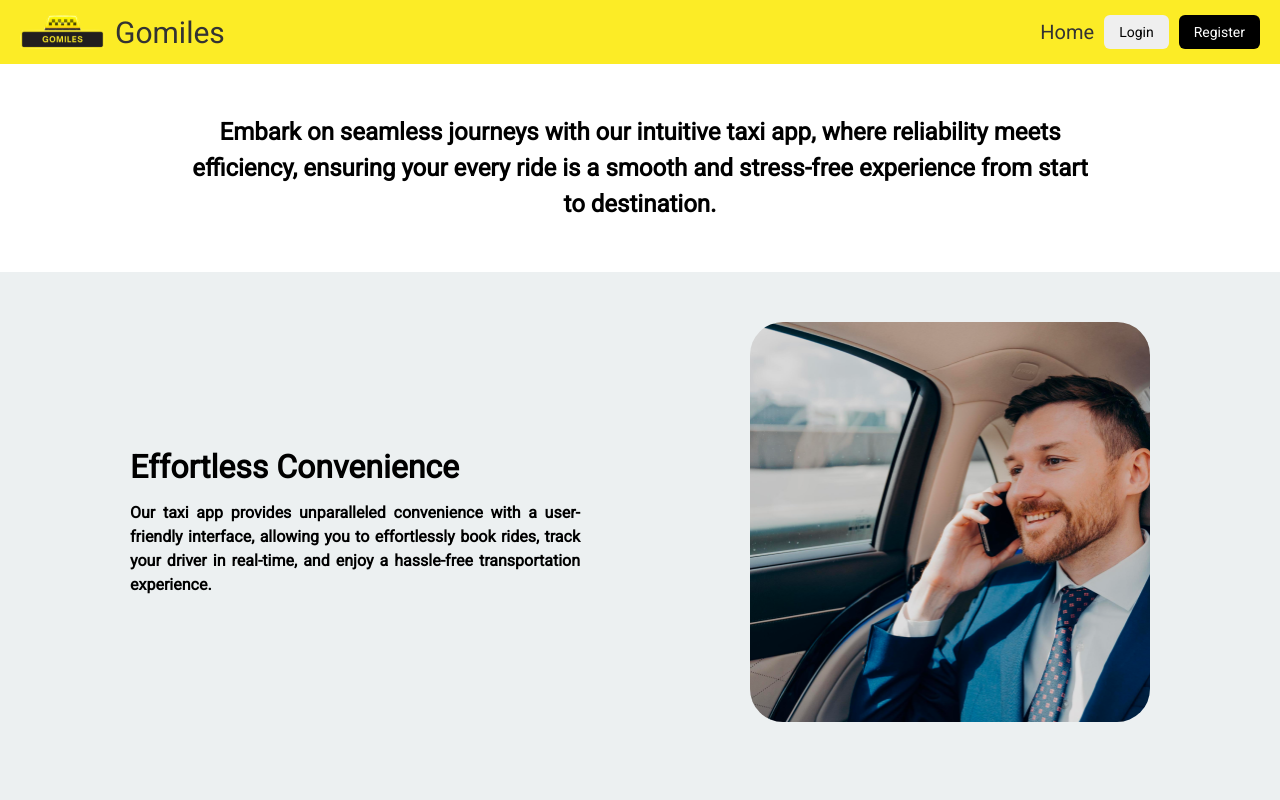
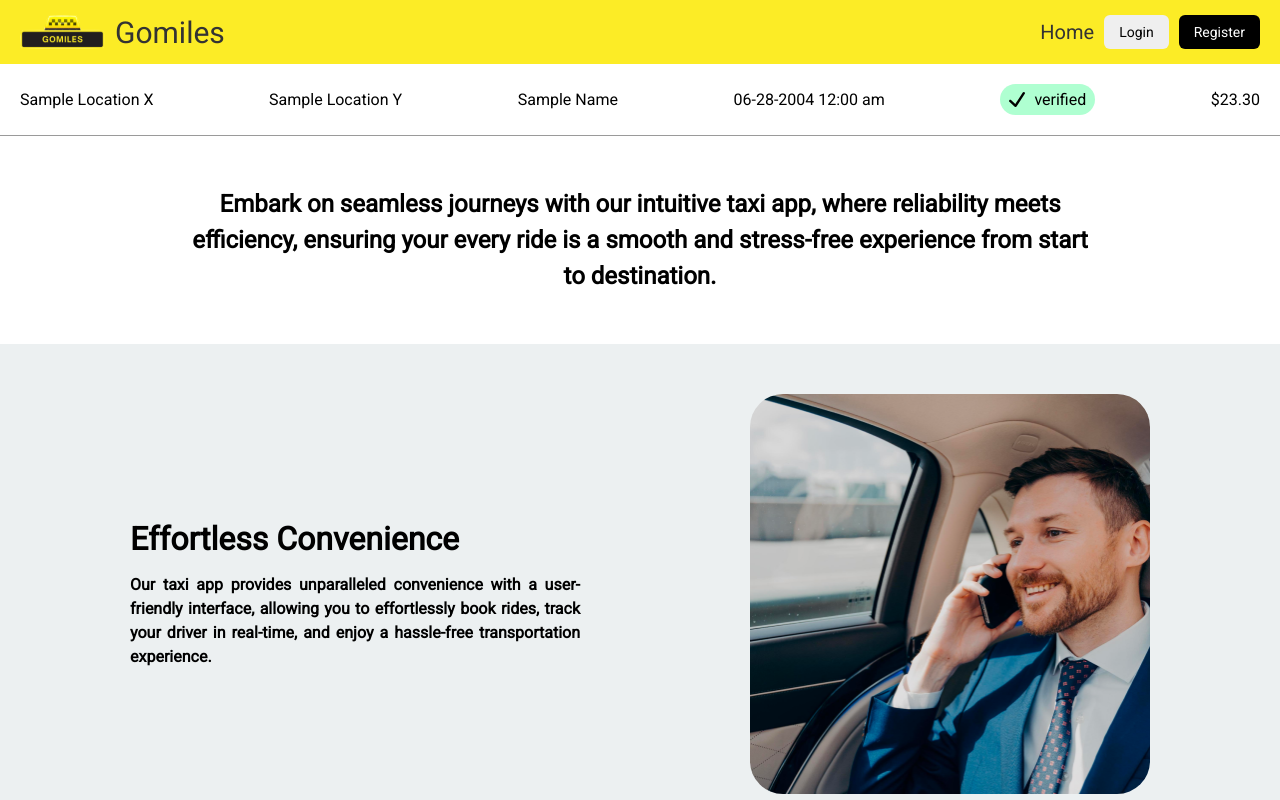
Before and after one commit to Ali-H-Hassan/TaxiApp, a React (Vite) app in the folder frontend/: page / in a window 1280 px wide. Shown: the top 800 px of the page. Built offline with nearby package versions, Linux system fonts and the light colour scheme.

Commit message:
row component

```diff
--- a/frontend/src/App.jsx
+++ b/frontend/src/App.jsx
@@ -9,7 +9,7 @@ import Login from './pages/auth/login'
 import Register from './pages/auth/register'
 import UserPage from './pages/p/user'
 import DriverPage from './pages/p/driver'
-
+import Row from './components/tablerow'
 function App() {
   const [user, setUser] = useState(null)
 
@@ -23,6 +23,14 @@ function App() {
     <>
       <BrowserRouter>
         <Header />
+        <Row
+          locationX="Sample Location X"
+          locationY="Sample Location Y"
+          name="Sample Name"
+          date="06-28-2004 12:00 am"
+          status="verified"
+          amount="$23.30"
+        />
         {!user ? (
           <Routes>
             <Route path="/" index element={<Home />} />
--- /dev/null
+++ b/frontend/src/components/tablerow/index.css
@@ -0,0 +1,32 @@
+.data-item-container {
+  width: 100%;
+  height: 100%;
+  padding: 20px;
+  background: white;
+  border-bottom: 1px #9a9a9a solid;
+  display: flex;
+  justify-content: space-between;
+  align-items: center;
+}
+
+.data-item-status {
+  display: flex;
+  align-items: center;
+  gap: 12px;
+}
+
+.data-item-label {
+  text-align: center;
+  color: black;
+  font-size: 16px;
+  font-weight: 500;
+  word-wrap: break-word;
+}
+
+.data-item-value {
+  text-align: center;
+  color: black;
+  font-size: 16px;
+  font-weight: 500;
+  word-wrap: break-word;
+}
--- /dev/null
+++ b/frontend/src/components/tablerow/index.jsx
@@ -0,0 +1,44 @@
+import React from 'react'
+import './index.css'
+import { Verified, Pending, Canceled } from '../../../src/components/status'
+
+const DataItem = ({ locationX, locationY, name, date, status, amount }) => {
+  const getStatusComponent = (status) => {
+    switch (status) {
+      case 'verified':
+        return <Verified />
+      case 'pending':
+        return <Pending />
+      case 'canceled':
+        return <Canceled />
+      default:
+        return null
+    }
+  }
+  return (
+    <div className="data-item-container">
+      <div className="data-item">
+        <div className="data-item-value">{locationX}</div>
+      </div>
+      <div className="data-item">
+        <div className="data-item-value">{locationY}</div>
+      </div>
+      <div className="data-item">
+        <div className="data-item-value">{name}</div>
+      </div>
+      <div className="data-item">
+        <div className="data-item-value">{date}</div>
+      </div>
+      <div className="data-item">
+        <div className="data-item-status">
+          <div className="status-label">{getStatusComponent(status)}</div>
+        </div>
+      </div>
+      <div className="data-item">
+        <div className="data-item-value">{amount}</div>
+      </div>
+    </div>
+  )
+}
+
+export default DataItem
```
